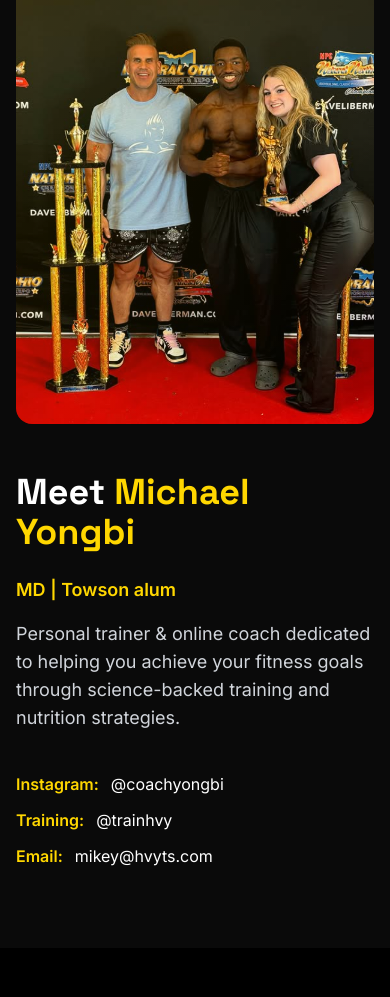
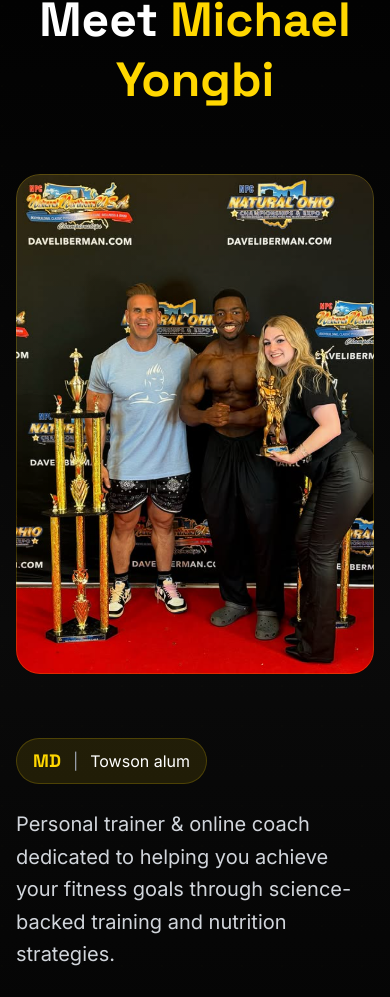
Before and after one commit to g1-creative/lustrosdetailing, a Next.js app: page / in a window 390 px wide. Shown: the part 1000-1997 px from the top of the page. Built offline with nearby package versions, Linux system fonts and the light colour scheme.

Commit message:
Professional graphic design enhancements: Improved typography, spacing, visual hierarchy, and UI polish

```diff
--- a/app/globals.css
+++ b/app/globals.css
@@ -16,6 +16,8 @@
     @apply bg-black text-white;
     overflow-x: hidden;
     background-color: #000000;
+    font-feature-settings: 'kern' 1, 'liga' 1;
+    text-rendering: optimizeLegibility;
   }
 
   * {
--- a/components/About.tsx
+++ b/components/About.tsx
@@ -14,7 +14,7 @@ export default function About() {
     visible: {
       opacity: 1,
       transition: {
-        staggerChildren: 0.2,
+        staggerChildren: 0.15,
       },
     },
   }
@@ -45,81 +45,136 @@ export default function About() {
     <section
       id="about"
       ref={ref}
-      className="py-20 md:py-32 px-4 sm:px-6 lg:px-8 bg-dark-soft"
+      className="py-24 md:py-32 px-4 sm:px-6 lg:px-8 bg-gradient-to-b from-black via-dark-soft to-black relative overflow-hidden"
     >
-      <div className="container mx-auto max-w-7xl">
+      {/* Subtle background pattern */}
+      <div className="absolute inset-0 opacity-5">
+        <div className="absolute top-0 left-0 w-full h-full bg-[radial-gradient(circle_at_2px_2px,rgba(255,215,0,0.15)_1px,transparent_0)] bg-[length:40px_40px]" />
+      </div>
+
+      <div className="container mx-auto max-w-7xl relative z-10">
+        {/* Section Header */}
         <motion.div
-          className="grid lg:grid-cols-2 gap-12 items-center"
+          className="text-center mb-16 md:mb-20"
+          initial={{ opacity: 0, y: 30 }}
+          animate={isInView ? { opacity: 1, y: 0 } : { opacity: 0, y: 30 }}
+          transition={{ duration: 0.8 }}
+        >
+          <div className="inline-block mb-4">
+            <span className="text-gold-electric text-sm md:text-base font-sans font-semibold tracking-[0.2em] uppercase">
+              About
+            </span>
+            <div className="h-0.5 w-full bg-gradient-to-r from-transparent via-gold-electric to-transparent mt-2" />
+          </div>
+          <h2 className="text-5xl md:text-6xl lg:text-7xl font-display font-bold text-white mb-6 leading-tight">
+            Meet <span className="text-gold-electric">Michael Yongbi</span>
+          </h2>
+        </motion.div>
+
+        <motion.div
+          className="grid lg:grid-cols-2 gap-16 lg:gap-20 items-center"
           variants={containerVariants}
           initial="hidden"
           animate={isInView ? 'visible' : 'hidden'}
         >
           {/* Left side - Photo */}
           <motion.div
-            className="relative h-[500px] rounded-2xl overflow-hidden group"
+            className="relative h-[500px] lg:h-[600px] rounded-3xl overflow-hidden group"
             variants={imageVariants}
-            whileHover={{ scale: 1.02 }}
-            transition={{ duration: 0.3 }}
+            whileHover={{ scale: 1.01 }}
+            transition={{ duration: 0.4 }}
           >
-            <div className="absolute inset-0 bg-gradient-to-br from-gold-electric/10 to-transparent z-10 group-hover:from-gold-electric/20 transition-colors" />
-            <motion.div
-              className="absolute inset-0 border-2 border-gold-electric/0 group-hover:border-gold-electric/50 rounded-2xl transition-all duration-300 z-20"
-            />
+            {/* Decorative border */}
+            <div className="absolute -inset-1 bg-gradient-to-r from-gold-electric/20 via-gold-electric/10 to-gold-electric/20 rounded-3xl opacity-0 group-hover:opacity-100 transition-opacity duration-500 blur-sm" />
+
+            <div className="absolute inset-0 bg-gradient-to-br from-gold-electric/5 via-transparent to-transparent z-10" />
+            <div className="absolute inset-0 border border-gold-electric/20 rounded-3xl z-20 group-hover:border-gold-electric/40 transition-colors duration-500" />
+
             <Image
               src="/images/mikey-girlfriend-jaycutler.png"
               alt="Michael Yongbi"
               fill
-              className="object-cover group-hover:scale-110 transition-transform duration-500"
+              className="object-cover group-hover:scale-105 transition-transform duration-700"
               sizes="(max-width: 1024px) 100vw, 50vw"
             />
           </motion.div>
 
           {/* Right side - Text */}
-          <motion.div className="space-y-6" variants={textVariants}>
-            <h2 className="text-4xl md:text-5xl font-display font-bold text-white">
-              Meet <span className="text-gold-electric">Michael Yongbi</span>
-            </h2>
+          <motion.div className="space-y-8" variants={textVariants}>
+            {/* Credentials */}
+            <div className="space-y-6">
+              <div className="inline-flex items-center gap-3 px-4 py-2 bg-gold-electric/10 border border-gold-electric/20 rounded-full">
+                <span className="text-gold-electric font-display font-bold text-lg">MD</span>
+                <span className="text-gray-400">|</span>
+                <span className="text-white font-sans">Towson alum</span>
+              </div>
 
-            <div className="space-y-4 text-lg text-gray-300 font-sans">
-              <p>
-                <span className="text-gold-electric font-semibold">MD | Towson alum</span>
-              </p>
-              <p>
+              <p className="text-xl md:text-2xl text-gray-300 font-sans leading-relaxed font-light">
                 Personal trainer & online coach dedicated to helping you achieve your fitness goals through science-backed training and nutrition strategies.
               </p>
             </div>
 
-            <div className="pt-4 space-y-3">
-              <div className="flex items-center gap-3">
-                <span className="text-gold-electric font-semibold">Instagram:</span>
-                <a
+            {/* Contact Information */}
+            <div className="pt-6 space-y-4">
+              <div className="h-px bg-gradient-to-r from-transparent via-gray-800 to-transparent" />
+
+              <div className="grid gap-4">
+                <motion.a
                   href="https://instagram.com/coachyongbi"
                   target="_blank"
                   rel="noopener noreferrer"
-                  className="text-white hover:text-gold-electric transition-colors"
+                  className="group flex items-center gap-4 p-4 bg-dark-surface/50 hover:bg-dark-surface border border-gray-800 hover:border-gold-electric/30 rounded-xl transition-all duration-300"
+                  whileHover={{ x: 5 }}
                 >
-                  @coachyongbi
-                </a>
-              </div>
-              <div className="flex items-center gap-3">
-                <span className="text-gold-electric font-semibold">Training:</span>
-                <a
+                  <div className="w-10 h-10 rounded-lg bg-gold-electric/10 flex items-center justify-center group-hover:bg-gold-electric/20 transition-colors">
+                    <span className="text-gold-electric font-semibold">IG</span>
+                  </div>
+                  <div className="flex-1">
+                    <div className="text-xs text-gray-500 uppercase tracking-wider mb-1">Instagram</div>
+                    <div className="text-white group-hover:text-gold-electric transition-colors font-sans">@coachyongbi</div>
+                  </div>
+                  <svg className="w-5 h-5 text-gray-400 group-hover:text-gold-electric transition-colors" fill="none" stroke="currentColor" viewBox="0 0 24 24">
+                    <path strokeLinecap="round" strokeLinejoin="round" strokeWidth={2} d="M9 5l7 7-7 7" />
+                  </svg>
+                </motion.a>
+
+                <motion.a
                   href="https://instagram.com/trainhvy"
                   target="_blank"
                   rel="noopener noreferrer"
-                  className="text-white hover:text-gold-electric transition-colors"
+                  className="group flex items-center gap-4 p-4 bg-dark-surface/50 hover:bg-dark-surface border border-gray-800 hover:border-gold-electric/30 rounded-xl transition-all duration-300"
+                  whileHover={{ x: 5 }}
                 >
-                  @trainhvy
-                </a>
-              </div>
-              <div className="flex items-center gap-3">
-                <span className="text-gold-electric font-semibold">Email:</span>
-                <a
+                  <div className="w-10 h-10 rounded-lg bg-gold-electric/10 flex items-center justify-center group-hover:bg-gold-electric/20 transition-colors">
+                    <span className="text-gold-electric font-semibold">TR</span>
+                  </div>
+                  <div className="flex-1">
+                    <div className="text-xs text-gray-500 uppercase tracking-wider mb-1">Training</div>
+                    <div className="text-white group-hover:text-gold-electric transition-colors font-sans">@trainhvy</div>
+                  </div>
+                  <svg className="w-5 h-5 text-gray-400 group-hover:text-gold-electric transition-colors" fill="none" stroke="currentColor" viewBox="0 0 24 24">
+                    <path strokeLinecap="round" strokeLinejoin="round" strokeWidth={2} d="M9 5l7 7-7 7" />
+                  </svg>
+                </motion.a>
+
+                <motion.a
                   href="mailto:mikey@hvyts.com"
-                  className="text-white hover:text-gold-electric transition-colors"
+                  className="group flex items-center gap-4 p-4 bg-dark-surface/50 hover:bg-dark-surface border border-gray-800 hover:border-gold-electric/30 rounded-xl transition-all duration-300"
+                  whileHover={{ x: 5 }}
                 >
-                  mikey@hvyts.com
-                </a>
+                  <div className="w-10 h-10 rounded-lg bg-gold-electric/10 flex items-center justify-center group-hover:bg-gold-electric/20 transition-colors">
+                    <svg className="w-5 h-5 text-gold-electric" fill="none" stroke="currentColor" viewBox="0 0 24 24">
+                      <path strokeLinecap="round" strokeLinejoin="round" strokeWidth={2} d="M3 8l7.89 5.26a2 2 0 002.22 0L21 8M5 19h14a2 2 0 002-2V7a2 2 0 00-2-2H5a2 2 0 00-2 2v10a2 2 0 002 2z" />
+                    </svg>
+                  </div>
+                  <div className="flex-1">
+                    <div className="text-xs text-gray-500 uppercase tracking-wider mb-1">Email</div>
+                    <div className="text-white group-hover:text-gold-electric transition-colors font-sans">mikey@hvyts.com</div>
+                  </div>
+                  <svg className="w-5 h-5 text-gray-400 group-hover:text-gold-electric transition-colors" fill="none" stroke="currentColor" viewBox="0 0 24 24">
+                    <path strokeLinecap="round" strokeLinejoin="round" strokeWidth={2} d="M9 5l7 7-7 7" />
+                  </svg>
+                </motion.a>
               </div>
             </div>
           </motion.div>
--- a/components/Discounts.tsx
+++ b/components/Discounts.tsx
@@ -8,7 +8,7 @@ export default function Discounts() {
   const isInView = useInView(ref, { once: true, margin: '-100px' })
 
   const badgeVariants = {
-    hidden: { opacity: 0, scale: 0, rotate: -180 },
+    hidden: { opacity: 0, scale: 0.5, rotate: -180 },
     visible: {
       opacity: 1,
       scale: 1,
@@ -25,10 +25,10 @@ export default function Discounts() {
   const pulseVariants = {
     hidden: { opacity: 0 },
     visible: {
-      opacity: [0.5, 1, 0.5],
-      scale: [1, 1.1, 1],
+      opacity: [0.4, 0.8, 0.4],
+      scale: [1, 1.15, 1],
       transition: {
-        duration: 2,
+        duration: 2.5,
         repeat: Infinity,
       },
     },
@@ -49,54 +49,58 @@ export default function Discounts() {
   return (
     <section
       ref={ref}
-      className="py-20 md:py-32 px-4 sm:px-6 lg:px-8 bg-black relative overflow-hidden"
+      className="py-24 md:py-32 px-4 sm:px-6 lg:px-8 bg-gradient-to-b from-black via-dark-soft to-black relative overflow-hidden"
     >
-      {/* Background gradient */}
-      <div className="absolute inset-0 bg-gradient-to-br from-gold-electric/5 via-transparent to-gold-electric/5" />
+      {/* Background accents */}
+      <div className="absolute top-1/4 left-0 w-96 h-96 bg-gold-electric/5 rounded-full blur-3xl" />
+      <div className="absolute bottom-1/4 right-0 w-96 h-96 bg-gold-electric/5 rounded-full blur-3xl" />
 
-      <div className="container mx-auto max-w-4xl relative z-10">
+      <div className="container mx-auto max-w-5xl relative z-10">
         <motion.div
-          className="text-center space-y-8"
+          className="text-center space-y-10"
           initial="hidden"
           animate={isInView ? 'visible' : 'hidden'}
         >
+          {/* Badge */}
           <motion.div
             className="inline-block relative"
             variants={badgeVariants}
           >
             <motion.div
-              className="absolute inset-0 bg-gold-electric rounded-full blur-xl"
+              className="absolute inset-0 bg-gold-electric rounded-full blur-2xl"
               variants={pulseVariants}
             />
             <motion.div
-              className="relative bg-gold-electric text-black px-8 py-4 rounded-full overflow-hidden group"
+              className="relative bg-gradient-to-r from-gold-electric to-yellow-300 text-black px-10 py-5 rounded-full overflow-hidden group shadow-2xl"
               whileHover={{ scale: 1.05 }}
             >
               <motion.div
-                className="absolute inset-0 bg-gradient-to-r from-transparent via-white/20 to-transparent -translate-x-full group-hover:translate-x-full transition-transform duration-1000"
+                className="absolute inset-0 bg-gradient-to-r from-transparent via-white/30 to-transparent -translate-x-full group-hover:translate-x-full transition-transform duration-1000"
               />
-              <span className="relative z-10 text-2xl md:text-3xl font-display font-bold">
+              <span className="relative z-10 text-xl md:text-2xl font-display font-bold tracking-wide">
                 SPECIAL DISCOUNTS
               </span>
             </motion.div>
           </motion.div>
 
-          <motion.div variants={textVariants}>
-            <h2 className="text-4xl md:text-5xl lg:text-6xl font-display font-bold text-white mb-6">
+          {/* Content */}
+          <motion.div variants={textVariants} className="space-y-6">
+            <h2 className="text-4xl md:text-5xl lg:text-6xl font-display font-bold text-white leading-tight">
               Student, Military &{' '}
               <span className="text-gold-electric">First-Responder</span>{' '}
               Discounts
             </h2>
-            <p className="text-xl md:text-2xl text-gray-300 font-sans leading-relaxed">
+            <p className="text-xl md:text-2xl text-gray-300 font-sans leading-relaxed max-w-3xl mx-auto font-light">
               We honor those who serve. Special pricing available for students,
               active military, veterans, and first responders.
             </p>
           </motion.div>
 
+          {/* CTA Button */}
           <motion.div variants={textVariants}>
             <motion.button
-              className="btn-primary magnetic-button"
-              whileHover={{ scale: 1.05 }}
+              className="btn-primary px-10 py-5 text-lg font-semibold"
+              whileHover={{ scale: 1.05, y: -2 }}
               whileTap={{ scale: 0.95 }}
             >
               Learn More
--- a/components/FinalCTA.tsx
+++ b/components/FinalCTA.tsx
@@ -11,10 +11,10 @@ export default function FinalCTA() {
     hidden: { scaleX: 0, opacity: 0 },
     visible: {
       scaleX: 1,
-      opacity: [0.5, 1, 0.5],
+      opacity: [0.6, 1, 0.6],
       transition: {
         scaleX: {
-          duration: 1,
+          duration: 1.2,
         },
         opacity: {
           duration: 2,
@@ -29,7 +29,7 @@ export default function FinalCTA() {
     visible: {
       opacity: 1,
       transition: {
-        staggerChildren: 0.3,
+        staggerChildren: 0.2,
         delayChildren: 0.2,
       },
     },
@@ -47,12 +47,13 @@ export default function FinalCTA() {
   }
 
   const buttonVariants = {
-    hidden: { opacity: 0, scale: 0.8 },
+    hidden: { opacity: 0, scale: 0.9 },
     visible: {
       opacity: 1,
       scale: 1,
       transition: {
         duration: 0.6,
+        delay: 0.4,
       },
     },
   }
@@ -60,36 +61,43 @@ export default function FinalCTA() {
   return (
     <section
       ref={ref}
-      className="py-20 md:py-32 px-4 sm:px-6 lg:px-8 bg-dark-soft relative overflow-hidden"
+      className="py-24 md:py-32 px-4 sm:px-6 lg:px-8 bg-gradient-to-b from-dark-soft via-black to-black relative overflow-hidden"
     >
       {/* Animated glowing line */}
       <motion.div
-        className="absolute top-0 left-0 right-0 h-1 bg-gradient-to-r from-transparent via-gold-electric to-transparent origin-left"
+        className="absolute top-0 left-0 right-0 h-0.5 bg-gradient-to-r from-transparent via-gold-electric to-transparent origin-left"
         variants={lineVariants}
         initial="hidden"
         animate={isInView ? 'visible' : 'hidden'}
         style={{
-          boxShadow: '0 0 20px rgba(255, 215, 0, 0.5), 0 0 40px rgba(255, 215, 0, 0.3)',
+          boxShadow: '0 0 30px rgba(255, 215, 0, 0.6), 0 0 60px rgba(255, 215, 0, 0.3)',
         }}
       />
 
-      <div className="container mx-auto max-w-4xl">
+      {/* Background pattern */}
+      <div className="absolute inset-0 opacity-5">
+        <div className="absolute top-0 left-0 w-full h-full bg-[radial-gradient(circle_at_2px_2px,rgba(255,215,0,0.15)_1px,transparent_0)] bg-[length:40px_40px]" />
+      </div>
+
+      <div className="container mx-auto max-w-5xl relative z-10">
         <motion.div
-          className="text-center space-y-8"
+          className="text-center space-y-10"
           variants={containerVariants}
           initial="hidden"
           animate={isInView ? 'visible' : 'hidden'}
         >
           <motion.h2
-            className="text-4xl md:text-5xl lg:text-6xl font-display font-bold text-white leading-tight"
+            className="text-5xl md:text-6xl lg:text-7xl font-display font-bold text-white leading-tight"
             variants={textVariants}
           >
             Ready to change your{' '}
-            <span className="text-gold-electric">life</span>?
+            <span className="text-gold-electric bg-gradient-to-r from-gold-electric via-yellow-300 to-gold-electric bg-clip-text text-transparent">
+              life
+            </span>?
           </motion.h2>
 
           <motion.p
-            className="text-xl md:text-2xl text-gray-300 font-sans"
+            className="text-xl md:text-2xl text-gray-300 font-sans font-light"
             variants={textVariants}
           >
             Apply for coaching today.
@@ -97,26 +105,13 @@ export default function FinalCTA() {
 
           <motion.div variants={buttonVariants}>
             <motion.button
-              className="btn-primary text-lg px-12 py-6 magnetic-button group relative overflow-hidden"
+              className="btn-primary text-lg px-12 py-6 group relative overflow-hidden"
               whileHover={{ scale: 1.05, y: -2 }}
               whileTap={{ scale: 0.95 }}
             >
-              <motion.span
-                className="relative z-10"
-                initial={{ opacity: 1 }}
-                whileHover={{ opacity: 0 }}
-              >
-                Start Now
-              </motion.span>
-              <motion.span
-                className="absolute inset-0 flex items-center justify-center relative z-10"
-                initial={{ opacity: 0, y: 20 }}
-                whileHover={{ opacity: 1, y: 0 }}
-              >
-                Start Now →
-              </motion.span>
+              <span className="relative z-10 font-semibold">Start Now</span>
               <motion.div
-                className="absolute inset-0 bg-gradient-to-r from-gold-electric via-yellow-300 to-gold-electric opacity-0 group-hover:opacity-100"
+                className="absolute inset-0 bg-gradient-to-r from-gold-electric via-yellow-300 to-gold-electric opacity-0 group-hover:opacity-20 transition-opacity duration-500"
                 animate={{
                   backgroundPosition: ['0% 50%', '100% 50%', '0% 50%'],
                 }}
```
Also changed, not shown: components/Programs.tsx (+67 -33 lines), components/SocialProof.tsx (+50 -20 lines).
